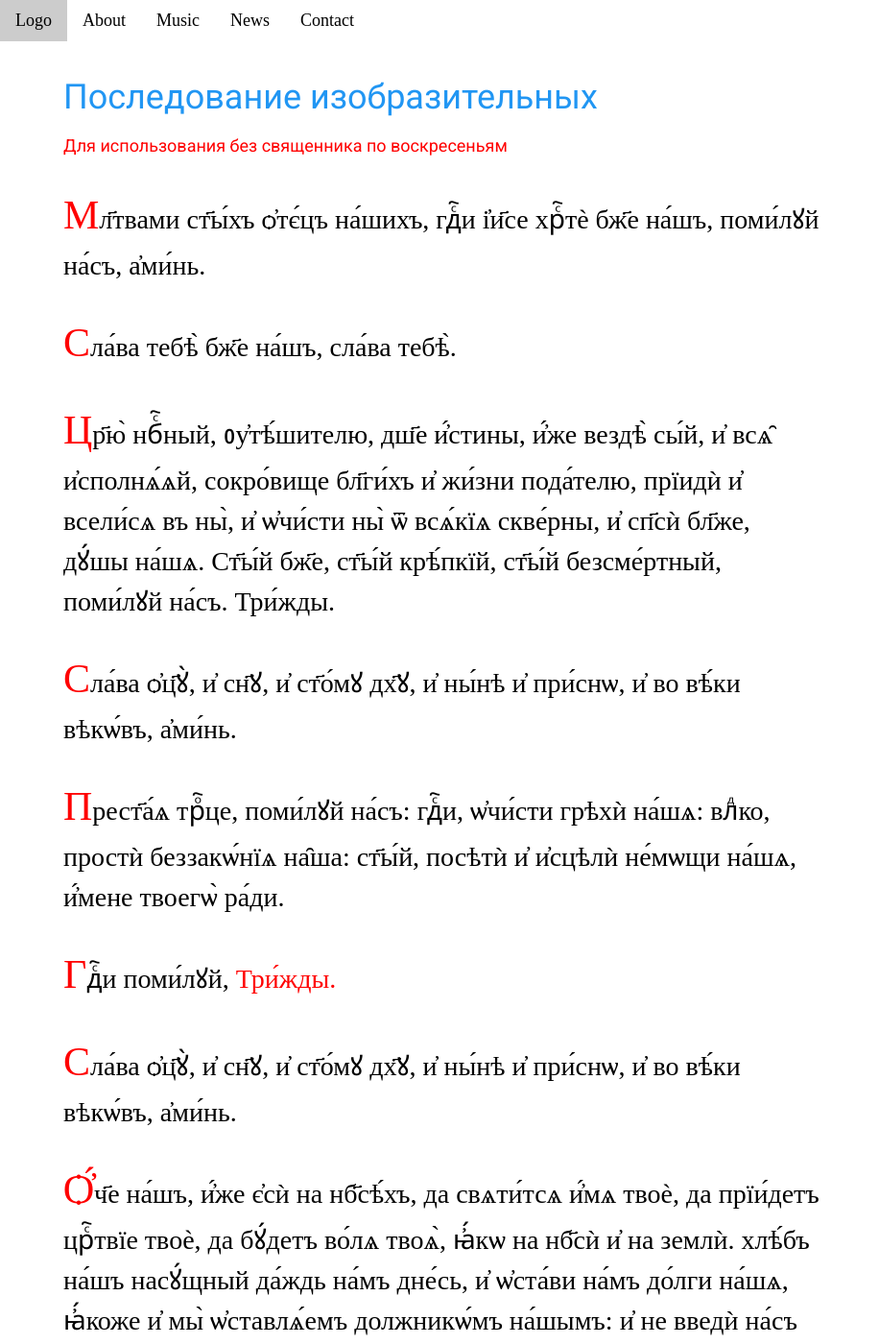
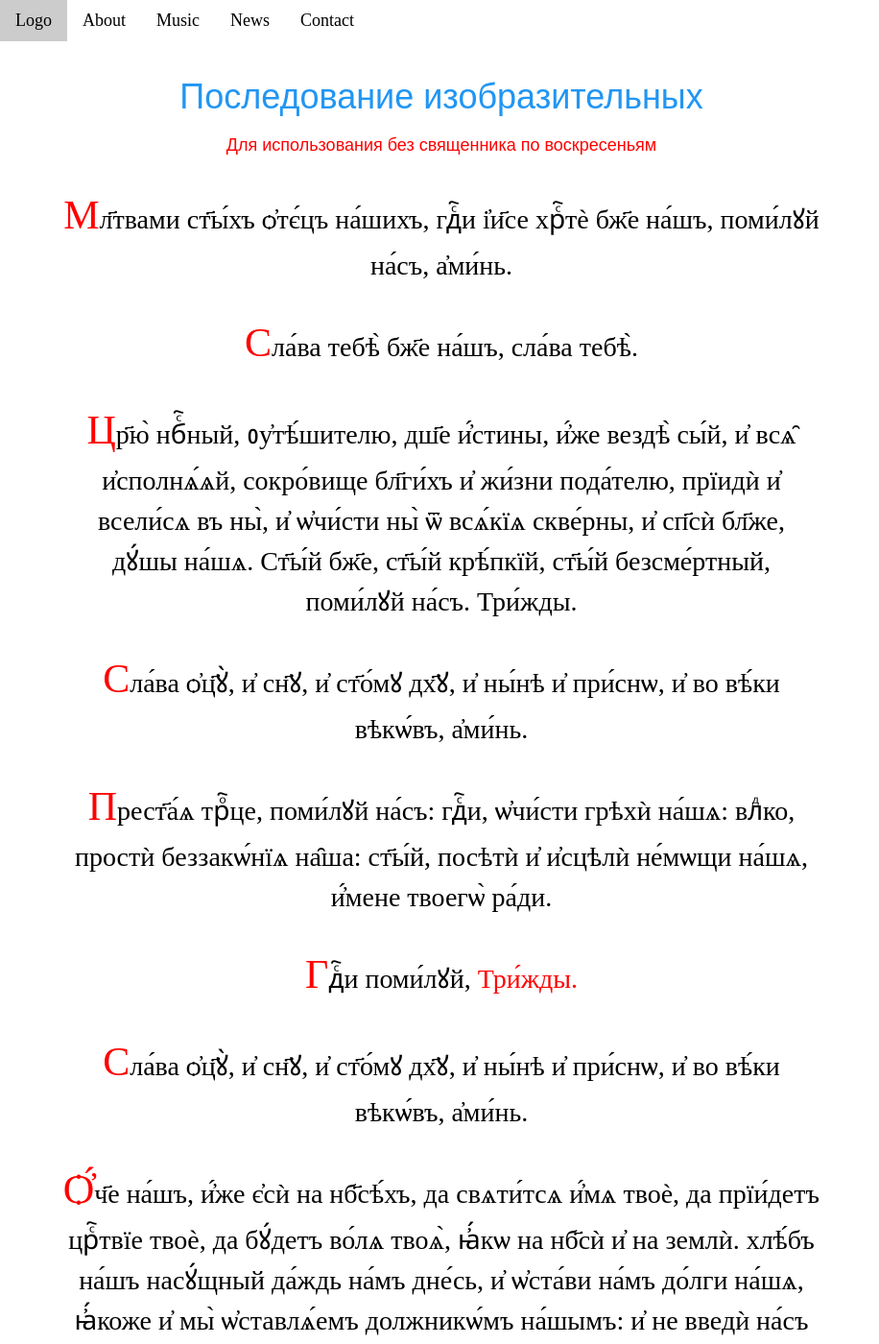
Before and after one commit to markjville/markjville.github.io, a Jekyll site: the page built from index.md, in a window 1280 px wide and 1400 px high. Shown: the whole window at 96% size, without its empty margins (0-916 px from the left). Built offline with Jekyll 4.4.1, drawn with Linux system fonts in a browser that asks for light colours; some web fonts are replaced; comment, search, counter and statistics services are not loaded; our own code applies the rules of GitHub Pages for plain Markdown files.

Commit message:
Update default.html

```diff
--- a/_layouts/default.html
+++ b/_layouts/default.html
@@ -9,7 +9,7 @@
 <link rel="stylesheet" href="https://cdnjs.cloudflare.com/ajax/libs/font-awesome/4.7.0/css/font-awesome.min.css">
 <link rel="stylesheet" href="https://slavonic.github.io/css/fonts.css" type="text/css">
 <style>
-html,h1,h2,h3,h4,h5,h6 {font-family: "Roboto", sans-serif;}
+html,h1,h2,h3,h4,h5,h6 {font-family: "Goudy Old Style", sans-serif; text-align: center;}
 body {font-family: Ponomar Unicode; font-size: 28px;}
 p::first-letter {
   font-size: 150%;
```
